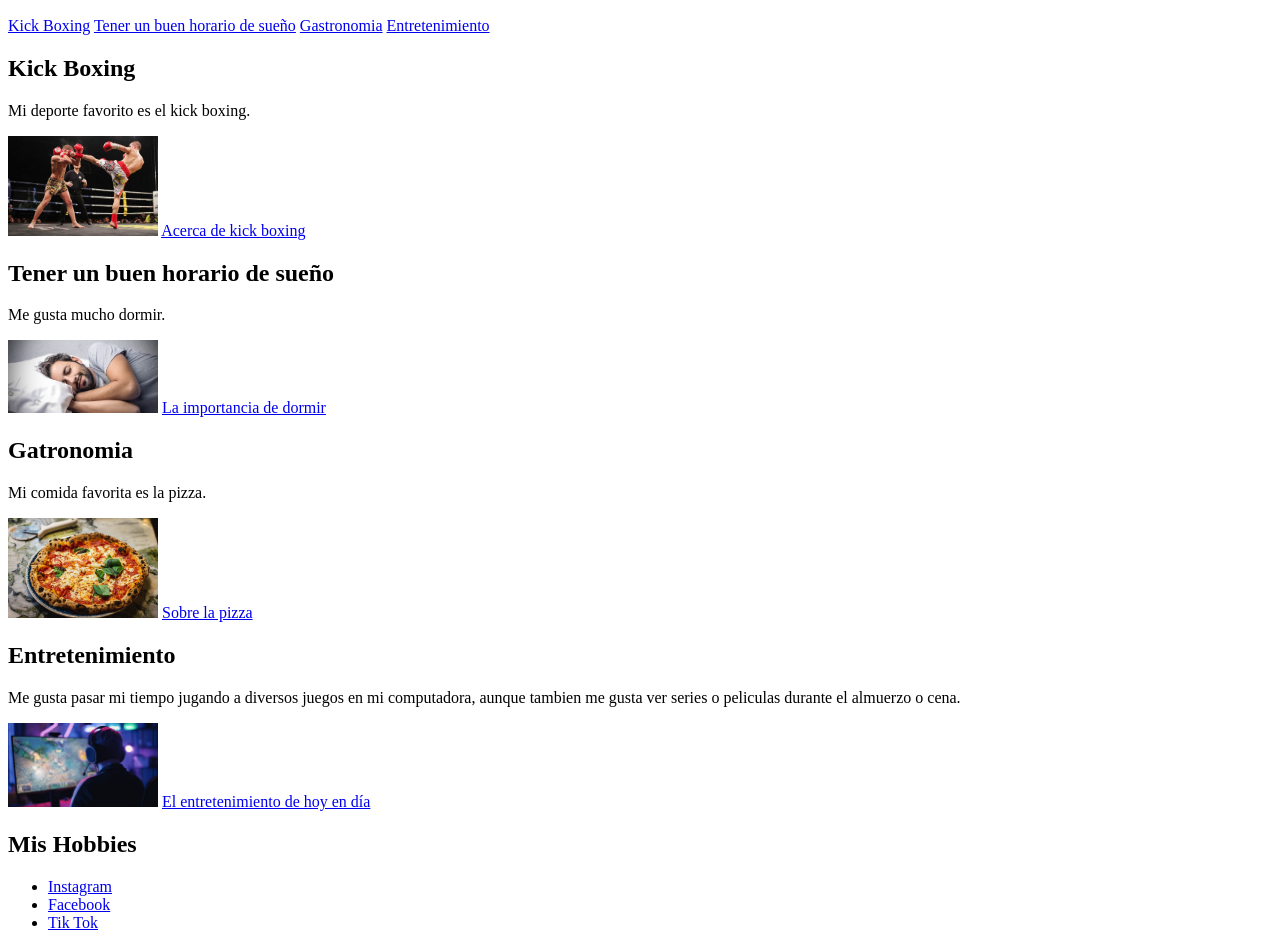
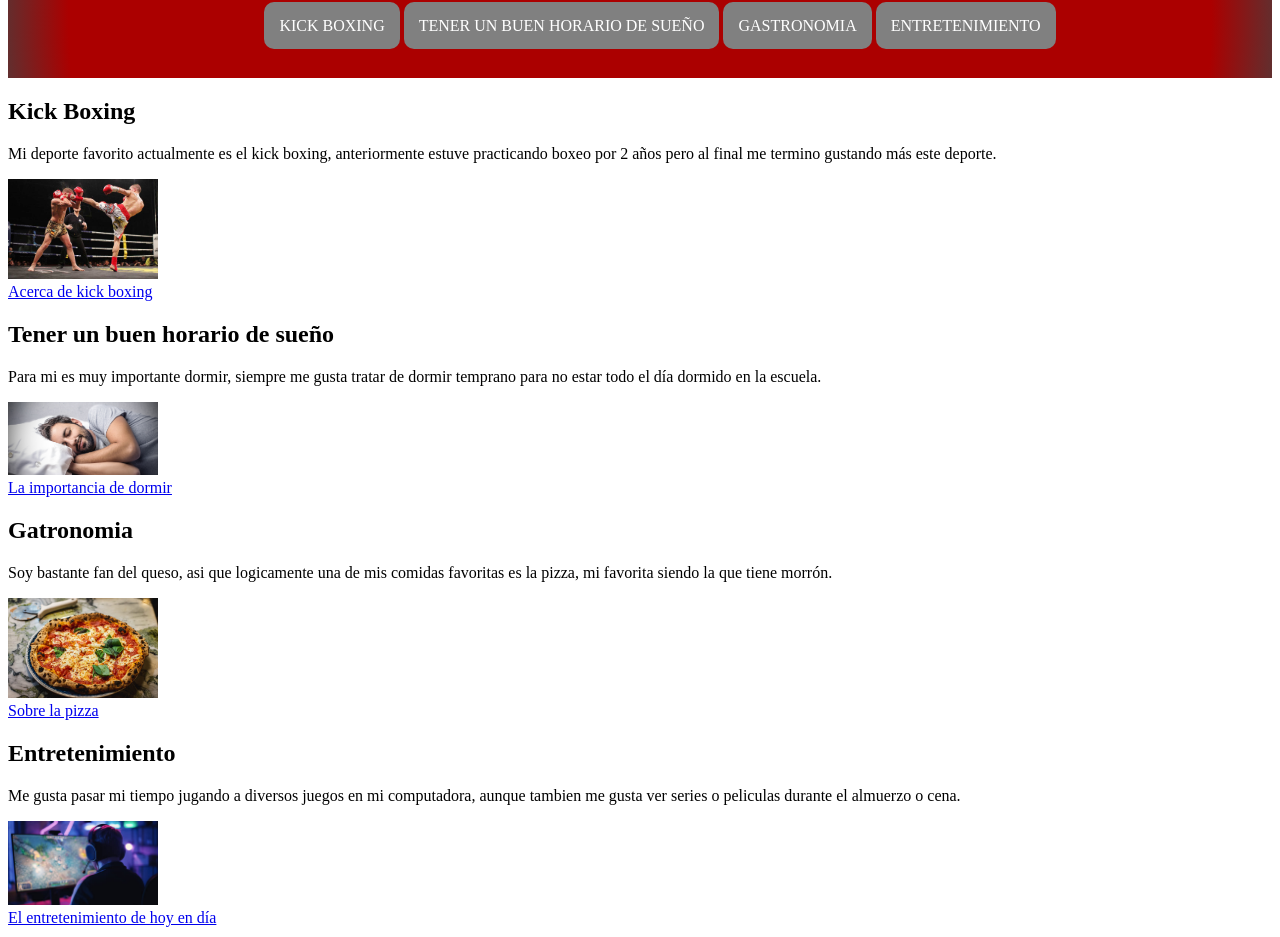
Before and after one commit to Newxon/WEB1-CSS-Basico, a plain HTML site: page trabajodeCSS/trabajoCSS.html in a window 1280 px wide. Shown: the part 63-1000 px from the top of the page. Drawn offline with Linux system fonts and the light colour scheme.

Commit message:
en proceso 2

```diff
--- a/trabajodeCSS/estiloTP.CSS
+++ b/trabajodeCSS/estiloTP.CSS
@@ -0,0 +1,42 @@
+ /* Header */
+ header {
+    background: #ab0000;
+    background: radial-gradient(circle, rgba(171, 0, 0, 1) 90%, rgba(97, 47, 47, 1) 100%);
+    /*background-color: rgb(139, 36, 39); /* Fondo completo del header */
+    color: white;
+    text-align: center; /* alinear todos los textos del header */
+    height: 120px; /* Altura por ahora en px = pixeles */
+}
+
+nav ul li {
+    display: inline-block; /* A los elementos de la lista los coloca horizontal */
+}
+
+nav ul li a { /* Selecciono los A (anchor - amcla - enlace - link - url - hipervínculo) */
+    text-decoration: none; /* Elimina el subrayado */
+    color: #FFFFFF; /* Color blanco a la letra de A */
+    text-transform: uppercase; /* Colocamos el texto de A en mayúscula */
+    padding: 15px; /* margén interno del elemento A */
+    background-color: gray;
+    border-radius: 10px;
+}
+/* Fin del Header */
+
+
+
+
+
+
+
+
+
+
+/* Footer */
+footer {
+    background-color: rgb(72, 72, 72);
+}
+
+footer h2 {
+    color: rgb(185, 184, 184);;
+}
+/* Fin del Footer */
--- a/trabajodeCSS/trabajoCSS.html
+++ b/trabajodeCSS/trabajoCSS.html
@@ -12,72 +12,94 @@
 <body>
 
     <header>
+        <div> <!-- etiqueta que divide, crea una caja -->
             <h1>Hobbies</h1>
-        <nav>
-
-            <a href="#kick">Kick Boxing</a>
-
-            <a href="#Dormir">Tener un buen horario de sueño</a>
-
-            <a href="#Comer">Gastronomia</a>
-
-            <a href="#Entretenimiento">Entretenimiento</a>
-
+        </div>
+        <nav> <!-- nav es hijo de header y padre de ul -->
+            <ul>
+                <li><a href="#kick">Kick Boxing</a></li>
+                <li><a href="#Dormir">Tener un buen horario de sueño</a></li>
+                <li><a href="#Comer">Gastronomia</a></li>
+                <li><a href="#Entretenimiento">Entretenimiento</a></li>
+            </ul>
         </nav>
     </header>
 
     <main>
         <section id="kick">
+            <div>
                 <h2>Kick Boxing</h2>
-            <p>Mi deporte favorito es el kick boxing.</p>
-            <img src="../assets/img/kick-boxing.jpg" alt="Imagén de kick boxing" width="150px">
-            <a
+            </div>
+            <div>
+                <p>Mi deporte favorito actualmente es el kick boxing, anteriormente estuve practicando boxeo por 2 años
+                    pero
+                    al final me termino gustando más este deporte.</p>
+            </div>
+            <div><img src="../assets/img/kick-boxing.jpg" alt="Imagén de kick boxing" width="150px"></div>
+            <div> <a
                     href="https://www.google.com/url?sa=t&source=web&rct=j&opi=89978449&url=https://es.wikipedia.org/wiki/Kick_boxing&ved=2ahUKEwjyxvCl-f2MAxXkr5UCHVjDC2AQFnoECGoQAQ&usg=AOvVaw2N_N78NhnkYswUwnnn3RzC">Acerca
-                de kick boxing</a>
+                    de kick boxing</a></div>
         </section>
 
         <section id="Dormir">
+            <div>
                 <h2>Tener un buen horario de sueño</h2>
-            <p>Me gusta mucho dormir.</p>
-            <img src="../assets/img/dormir.jpg" alt="Imagén de alguien durmiendo" width="150px">
-            <a
+            </div>
+            <div>
+                <p>Para mi es muy importante dormir, siempre me gusta tratar de dormir temprano para no estar todo el
+                    día
+                    dormido en la escuela.</p>
+            </div>
+            <div><img src="../assets/img/dormir.jpg" alt="Imagén de alguien durmiendo" width="150px"></div>
+            <div> <a
                     href="https://www.googleadservices.com/pagead/aclk?sa=L&ai=DChcSEwi7qebM-f2MAxWJNEQIHSsWMa4YABABGgJkeg&co=1&gclid=EAIaIQobChMIu6nmzPn9jAMViTRECB0rFjGuEAAYASAAEgKcgPD_BwE&ohost=www.google.com&cid=CAASJORosK5TzMy790g-LJ_WGG39rnmGRIUZUOND9UbhmmxX0wGpGQ&sig=AOD64_3-tAQIFWRpdKt1Z_s2atJzZvXkRA&q&adurl&ved=2ahUKEwi_wt3M-f2MAxU3qpUCHXD7KlEQ0Qx6BAgOEAE">La
-                importancia de dormir</a>
+                    importancia de dormir</a></div>
         </section>
 
         <section id="Comer">
+            <div>
                 <h2>Gatronomia</h2>
-            <p>Mi comida favorita es la pizza.</p>
-            <img src="../assets/img/pizza.jpg" alt="Imagén de una pizza" width="150px">
-            <a
+            </div>
+            <div>
+                <p>Soy bastante fan del queso, asi que logicamente una de mis comidas favoritas es la pizza, mi favorita
+                    siendo la que tiene morrón.</p>
+            </div>
+            <div><img src="../assets/img/pizza.jpg" alt="Imagén de una pizza" width="150px"></div>
+            <div><a
                     href="https://www.googleadservices.com/pagead/aclk?sa=L&ai=DChcSEwitnpTb-f2MAxWAI0QIHcN1BpIYABABGgJkeg&co=1&gclid=EAIaIQobChMIrZ6U2_n9jAMVgCNECB3DdQaSEAAYAiAAEgLMY_D_BwE&ohost=www.google.com&cid=CAASJORofzFCy2dp0tkCZ0YXRptjZ3wREaxmCtIlVlwRf8aXaGi0LA&sig=AOD64_0yKSgkIIVD5yrO5n0m53qbxU28cg&q&adurl&ved=2ahUKEwj9zYvb-f2MAxURqZUCHae7DpEQ0Qx6BAgNEAE">Sobre
-                la pizza</a>
+                    la pizza</a></div>
         </section>
 
         <section id="Entretenimiento">
+            <div>
                 <h2>Entretenimiento</h2>
-            <p>Me gusta pasar mi tiempo jugando a diversos juegos en mi computadora, aunque tambien me gusta ver series
+            </div>
+            <div>
+                <p>Me gusta pasar mi tiempo jugando a diversos juegos en mi computadora, aunque tambien me gusta ver
+                    series
                     o peliculas durante el almuerzo o cena.</p>
-            <img src="../assets/img/juegos.jpg" alt="Imagén de una computadora" width="150px">
-            <a
+            </div>
+            <div><img src="../assets/img/juegos.jpg" alt="Imagén de una computadora" width="150px"></div>
+            <div><a
                     href="https://www.google.com/url?sa=t&source=web&rct=j&opi=89978449&url=https://www.tepongounreto.org/2022/08/ocio-tiempo-libre-y-tecnologias/&ved=2ahUKEwiOlKWHgf6MAxX2qZUCHQ5rOLkQFnoECCwQAQ&usg=AOvVaw1pPGIEPqAJ4qesRFBm8CFr">El
-                entretenimiento de hoy en día</a>
+                    entretenimiento de hoy en día</a></div>
         </section>
-
-        <div>
-
-        </div>
     </main>
 
     <footer>
-
-        <h2>Mis Hobbies</h2>
-
+        <div>
             <ul>
-            <li><a href="https://www.google.com/url?sa=t&source=web&rct=j&opi=89978449&url=https://www.instagram.com/&ved=2ahUKEwjF7pGzg_6MAxU6qZUCHQQ3AWIQFnoECAoQAQ&usg=AOvVaw1cBeRoOpMhZ3-x5M1sA3Fm">Instagram</a></li>
-            <li><a href="https://www.google.com/url?sa=t&source=web&rct=j&opi=89978449&url=https://es-la.facebook.com/login/device-based/regular/login/&ved=2ahUKEwiyzuW_g_6MAxVirpUCHYqKDSkQFnoECBcQAQ&usg=AOvVaw0lJpkavDe_tmvEx5NB2NC1">Facebook</a></li>
-            <li><a href="https://www.google.com/url?sa=t&source=web&rct=j&opi=89978449&url=https://www.tiktok.com/upload%3Flang%3Des&ved=2ahUKEwj4iNbag_6MAxVerZUCHXYWIUQQFnoECB0QAQ&usg=AOvVaw1bilAZ6ZmQ9RpVqwaaf2s6">Tik Tok</a></li>
+                <li><a href="https://www.instagram.com"><img src="../assets/img/instagram.png" alt="logo de Instagram"
+                            width="50px"></a></li>
+                <li><a href="https://www.facebook.com"><img src="../assets/img/facebook.png" alt="logo de Facebook"
+                            width="50px"></a></li>
+                <li><a href="https://www.tiktok.com"><img src="../assets/img/tik-tok.png" alt="logo de tik tok"
+                            width="50px"></a></li>
             </ul>
+        </div>
+        <div>
+            <h2>Hobbies</h2>
+        </div>
     </footer>
 
 </body>
```
Also changed, not shown: assets/img/facebook.png (added), assets/img/iconoista.png (added), assets/img/instagram.png (added), assets/img/tik-tok.png (added). Lines whose indentation alone changed are shown as unchanged.
